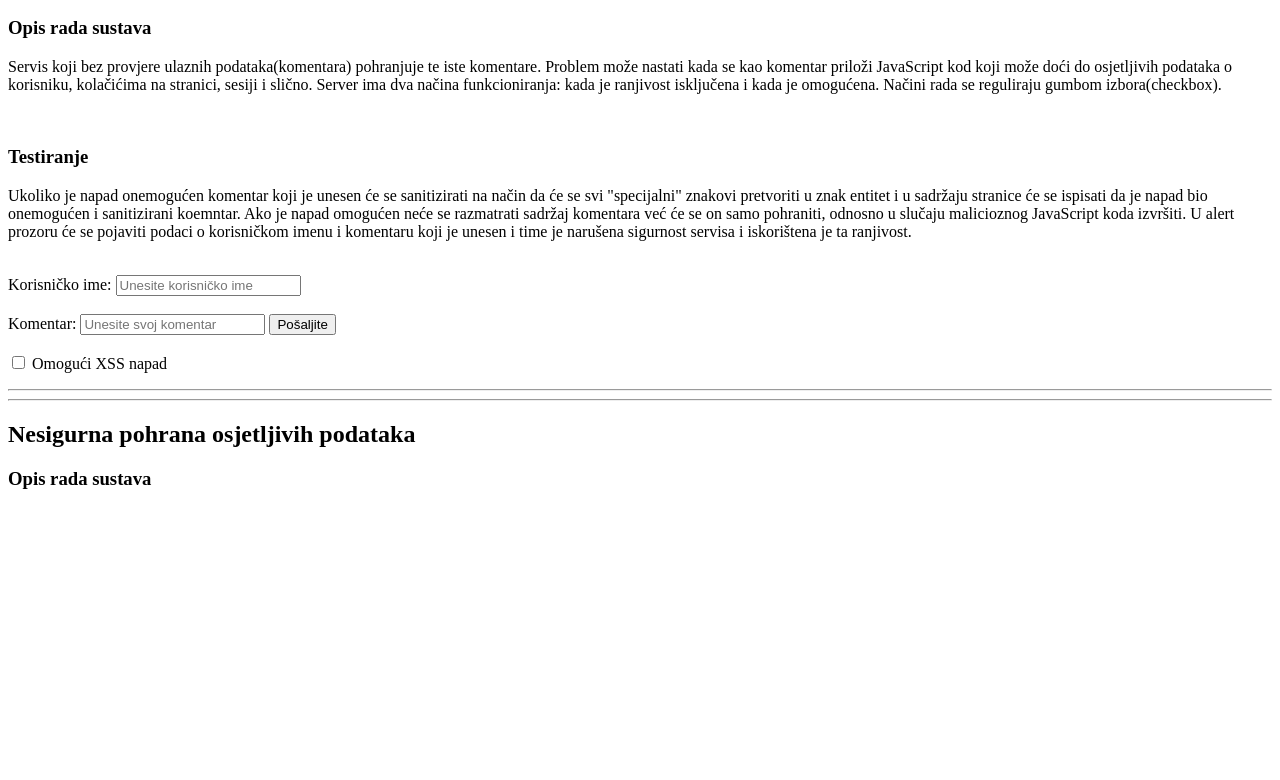
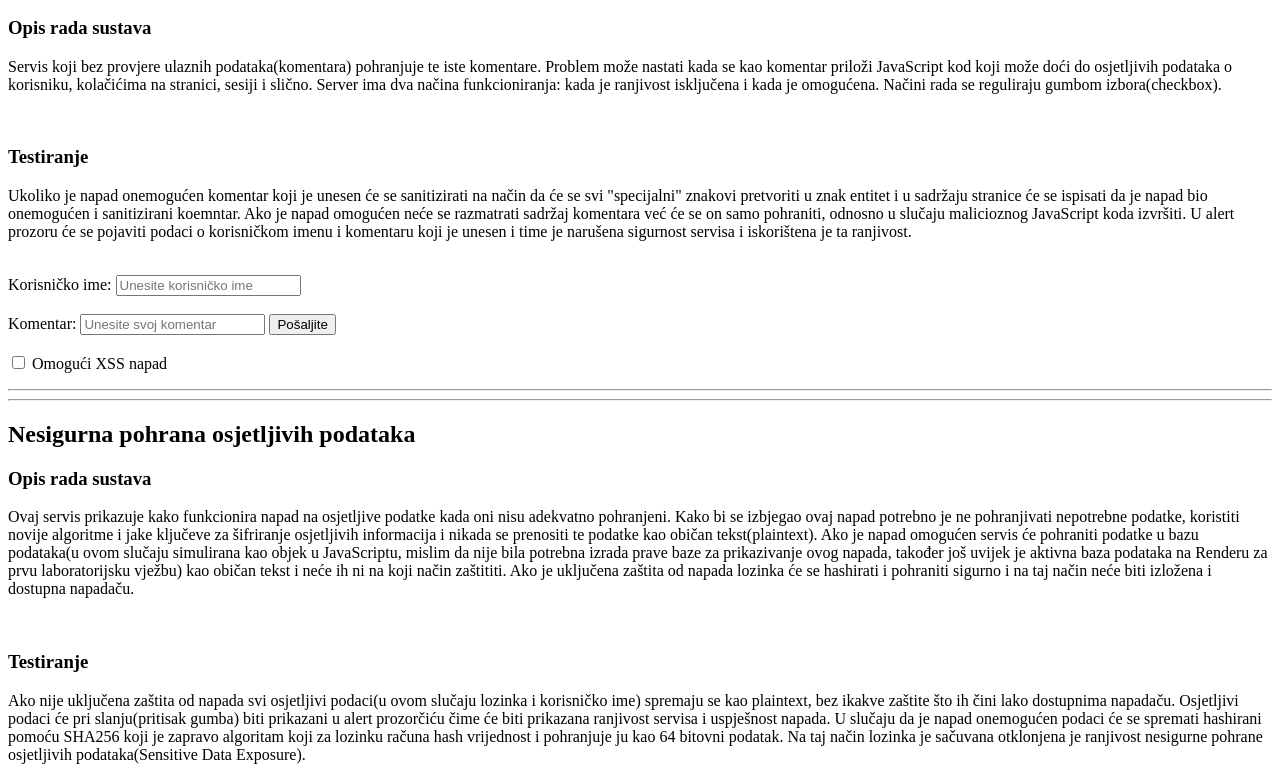
Before and after one commit to ebraculj/web2-lab2, a website: page public/index.html in a window 1280 px wide. Shown: the part 110-890 px from the top of the page. Before the commit the page ends 800 px from the top, so only its background shows below. Drawn offline with Linux system fonts and the light colour scheme.

Commit message:
Dodan opis ranjivosti sensitive data exposure

```diff
--- a/public/index.html
+++ b/public/index.html
@@ -44,7 +44,19 @@
         <h2>Nesigurna pohrana osjetljivih podataka</h2>
         <h3>Opis rada sustava</h3>
         <p>
-
+            Ovaj servis prikazuje kako funkcionira napad na osjetljive podatke kada oni nisu adekvatno pohranjeni. Kako bi se izbjegao ovaj napad
+            potrebno je ne pohranjivati nepotrebne podatke, koristiti novije algoritme i jake ključeve za šifriranje osjetljivih informacija i nikada se prenositi
+            te podatke kao običan tekst(plaintext). Ako je napad omogućen servis će pohraniti podatke u bazu podataka(u ovom slučaju simulirana kao objek u JavaScriptu, mislim da nije bila potrebna izrada prave baze za
+            prikazivanje ovog napada, također još uvijek je aktivna baza podataka na Renderu za prvu laboratorijsku vježbu) kao običan tekst i neće ih ni na koji način zaštititi. Ako je uključena zaštita od napada lozinka će se hashirati i pohraniti sigurno i na taj
+            način neće biti izložena i dostupna napadaču.
+        </p>
+        <br>
+        <h3>Testiranje</h3>
+        <p>
+            Ako nije uključena zaštita od napada svi osjetljivi podaci(u ovom slučaju lozinka i korisničko ime) spremaju se kao plaintext, bez ikakve zaštite što ih čini lako dostupnima napadaču.
+            Osjetljivi podaci će pri slanju(pritisak gumba) biti prikazani u alert prozorčiću čime će biti prikazana ranjivost servisa i uspješnost napada. U slučaju da je
+            napad onemogućen podaci će se spremati hashirani pomoću SHA256 koji je zapravo algoritam koji za lozinku računa hash vrijednost i pohranjuje ju kao 64 bitovni podatak. Na taj način
+            lozinka je sačuvana otklonjena je ranjivost nesigurne pohrane osjetljivih podataka(Sensitive Data Exposure).
         </p>
     </section>
 
```
